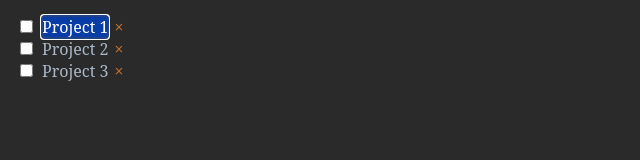
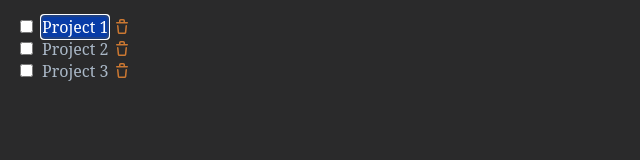
Before and after one commit to itmm/ring, a plain HTML site: page index.html in a window 1280 px wide. Shown: the full height of the page, 0-640 px from the left. Drawn offline with Linux system fonts and the light colour scheme.

Commit message:
delete icon

```diff
--- a/ring.css
+++ b/ring.css
@@ -27,6 +27,17 @@
 	color: #cc7832;
 	text-decoration: none;
 }
+.delete {
+	display: inline-block;
+	width: 16px;
+	height: 16px;
+	line-height: 16px;
+	color: transparent;
+	background-image: url(trashcan-16-orange.svg);
+}
+.delete:active {
+	background-image: url(trashcan-16-white.svg);
+}
 .flash {
 	background-color: #f92672;
 }
--- a/ring.js
+++ b/ring.js
@@ -145,6 +145,7 @@
 		const $del = document.createElement('A');
 		$del.innerText = '×';
 		$del.setAttribute('href', '#');
+		$del.setAttribute('draggable', 'false');
 		$del.classList.add('delete');
 		$del.addEventListener('click', delete_task);
 		$li.appendChild($del);
```
Also changed, not shown: trashcan-16-orange.svg (added), trashcan-16-white.svg (added).
